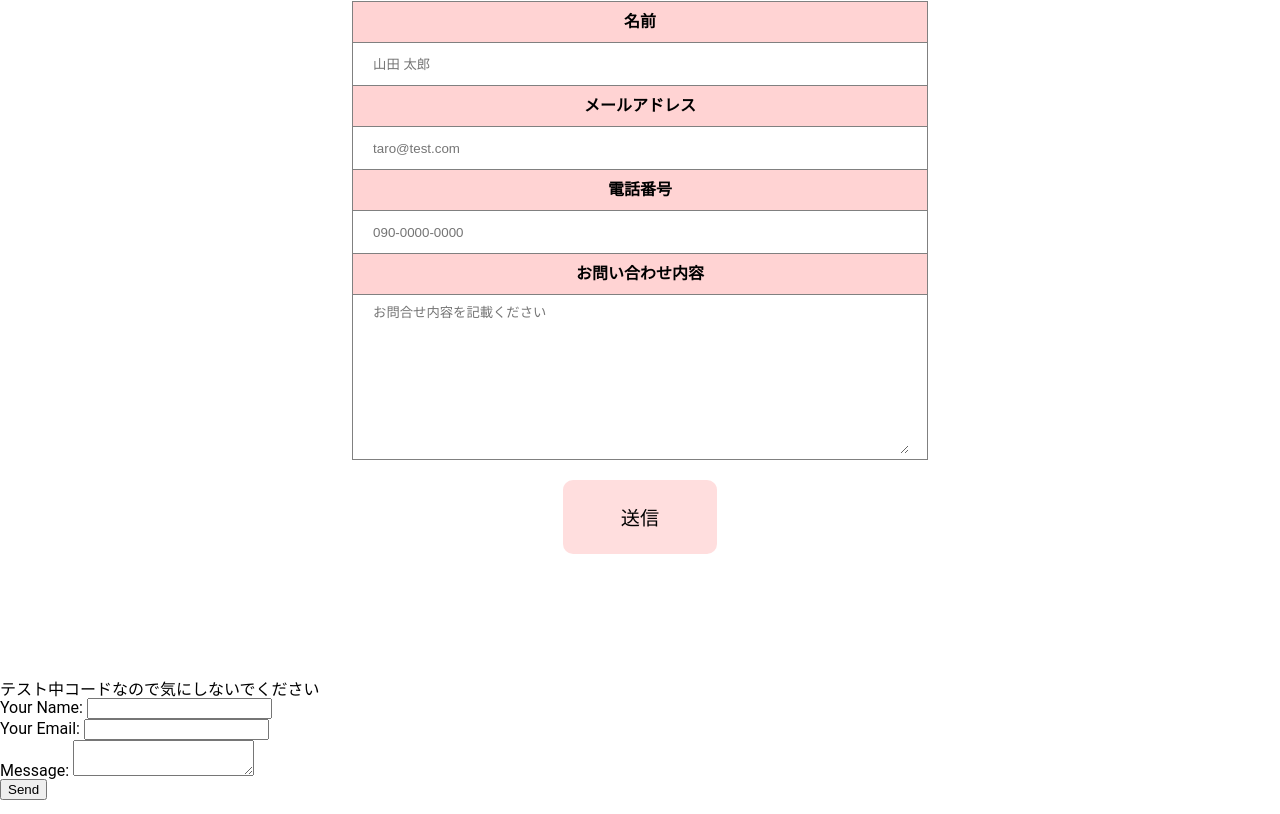
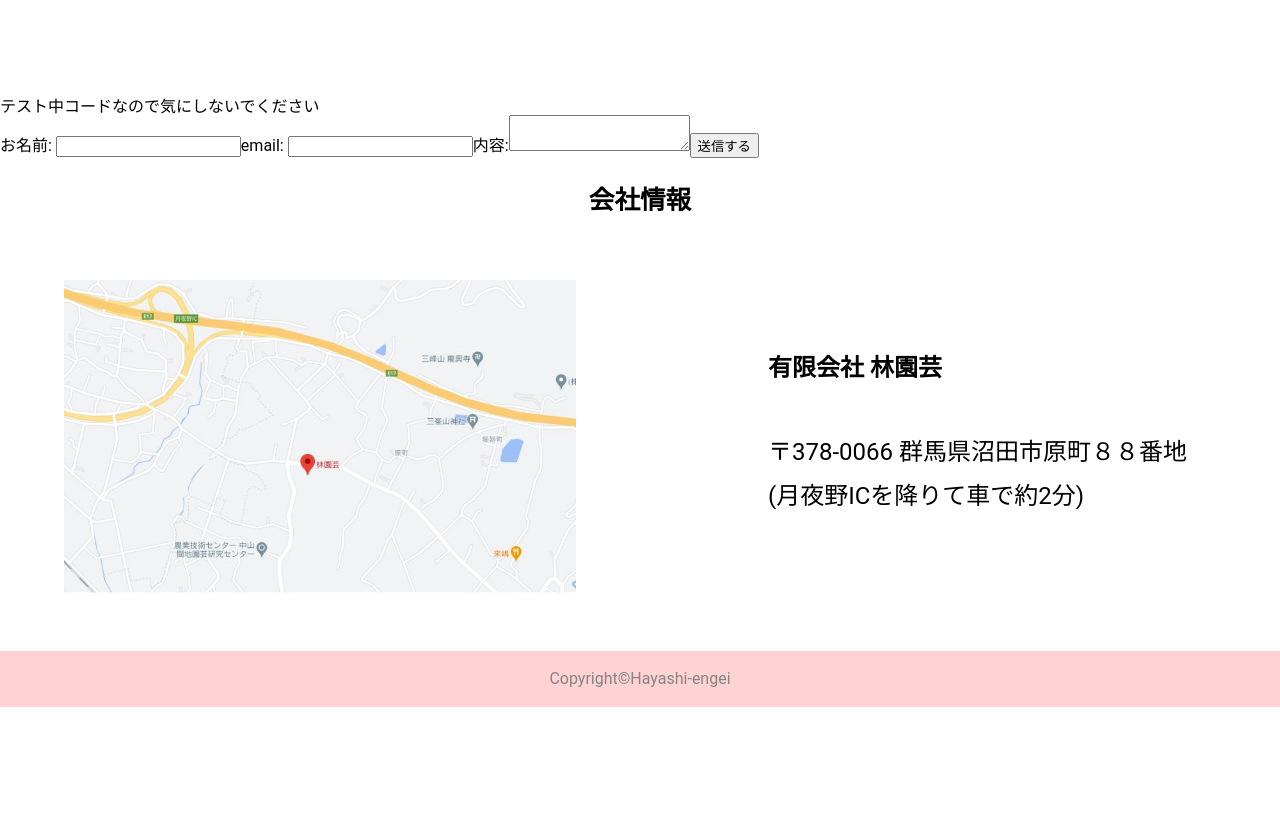
Before and after one commit to Naoki0722/hayashi-lp, a Vue app: page / in a window 1280 px wide. Shown: the part 8406-9220 px from the top of the page. After the commit the page ends 9113 px from the top, so only its background shows below. Built offline with nearby package versions, Linux system fonts and the light colour scheme.

Commit message:
commit_202012022252

```diff
--- a/src/views/Home.vue
+++ b/src/views/Home.vue
@@ -254,7 +254,7 @@
     </div>
     <div class="contact">
       <h2>お問い合わせ</h2>
-      <form name="contact" method="POST" data-netlify="true">
+      <!-- <form name="contact" method="POST" data-netlify="true">
         <input type="hidden" name="form-name" value="contact" />
         <table class="contact_form">
           <tr>
@@ -275,23 +275,15 @@
           </tr>
         </table>
         <button class="contact_submit" type="submit">送信</button>
-      </form>
+      </form> -->
     </div>
     <P>テスト中コードなので気にしないでください</P>
     <form name="contact" method="POST" data-netlify="true">
-    <input type="hidden" name="form-name" value="contact" />
-    <p>
-      <label>Your Name: <input type="text" name="name" /></label>
-    </p>
-    <p>
-      <label>Your Email: <input type="email" name="email" /></label>
-    </p>
-    <p>
-      <label>Message: <textarea name="message"></textarea></label>
-    </p>
-    <p>
-      <button type="submit">Send</button>
-    </p>
+      <input type="hidden" name="form-name" value="contact" />
+      <label>お名前: <input type="text" name="name" /></label>
+      <label>email: <input type="email" name="email" /></label>
+      <label>内容:<textarea name="message"></textarea></label>
+      <button type="submit">送信する</button>
     </form>
     <div class="company">
       <h2>会社情報</h2>
```
